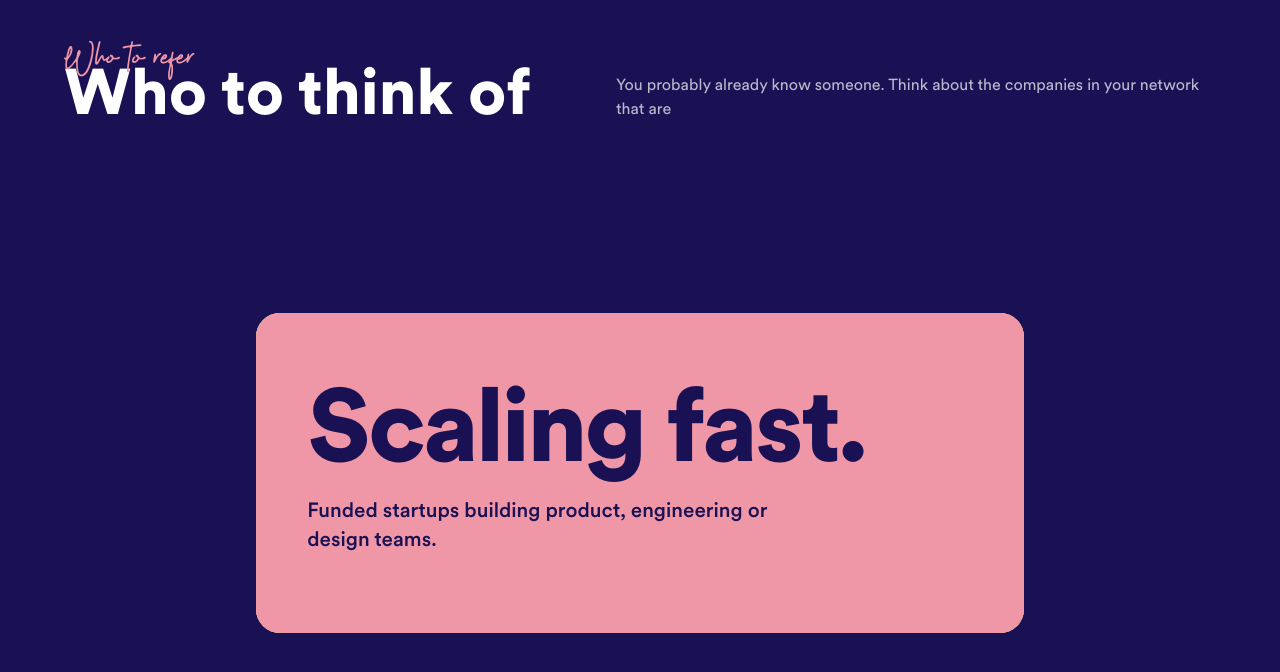
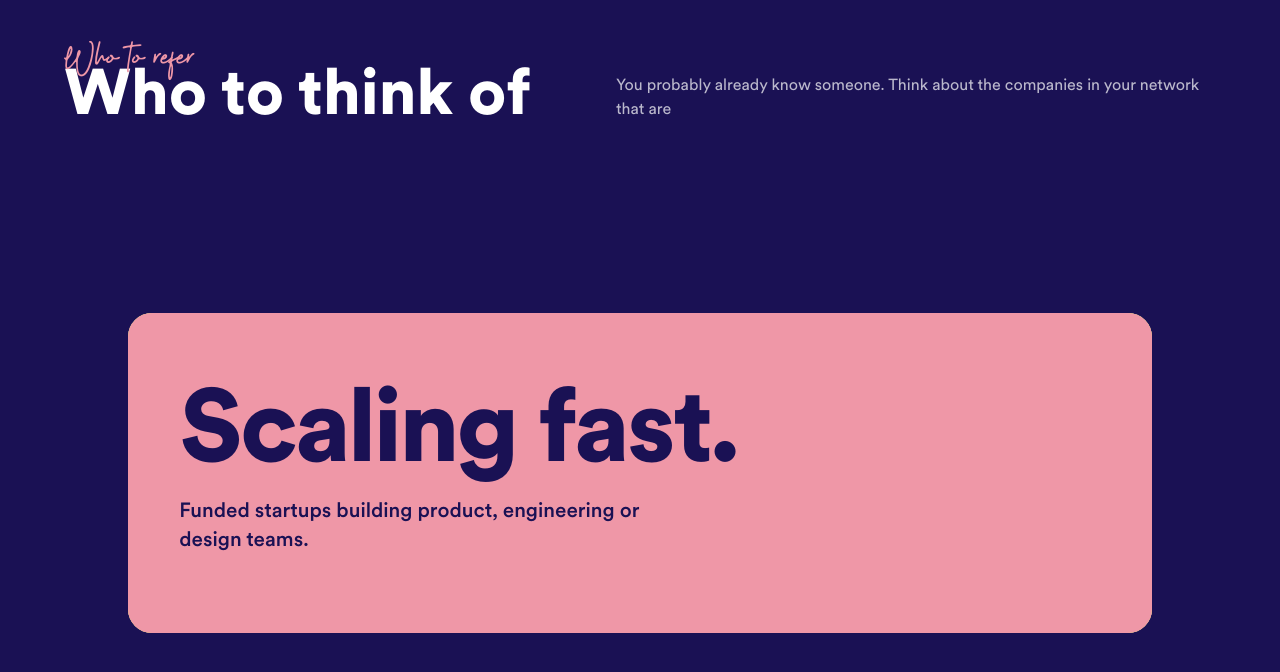
Before and after one commit to herrweis/referrals-weareeight, a Next.js app: page / in a window 1280 px wide. Shown: the part 3215-3887 px from the top of the page. Built offline with nearby package versions, Linux system fonts and the light colour scheme.

Commit message:
Small bug fixes

```diff
--- a/src/components/WhoToRefer/WhoToRefer.module.scss
+++ b/src/components/WhoToRefer/WhoToRefer.module.scss
@@ -92,12 +92,20 @@
   z-index: 3;
   border-radius: 1.5rem;
   padding: clamp(2rem, 4vw, 4rem);
-  width: 60vw;
+  width: 85vw;
   height: 40vh;
   display: flex;
   flex-direction: column;
   justify-content: center;
   z-index: 2000;
+
+  @media (min-width: $tablet) {
+    width: 80vw;
+  }
+
+  @media (min-width: $wide) {
+    width: 60vw;
+  }
 }
 
 .pink {
--- a/src/styles/variables.scss
+++ b/src/styles/variables.scss
@@ -21,6 +21,7 @@ $section-padding-mobile: 2rem;
 // Breakpoints
 $mobile: 768px;
 $tablet: 1024px;
+$wide: 1800px;
 
 // Section header mixin (script + heading left, description right)
 @mixin section-header {
@@ -31,7 +32,7 @@ $tablet: 1024px;
   max-width: $max-width;
   margin: 0 auto;
 
-  @media (max-width: $mobile) {
+  @media (max-width: $tablet) {
     flex-direction: column;
     align-items: flex-start;
   }
```
